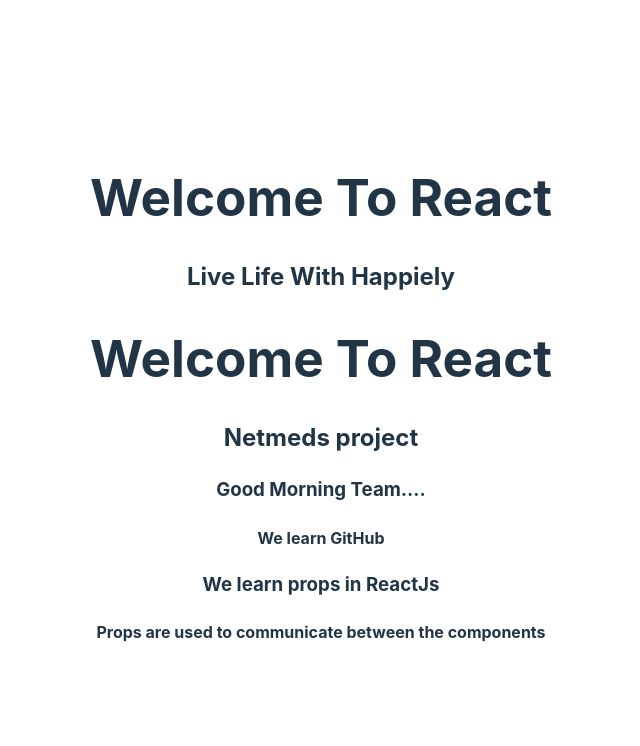
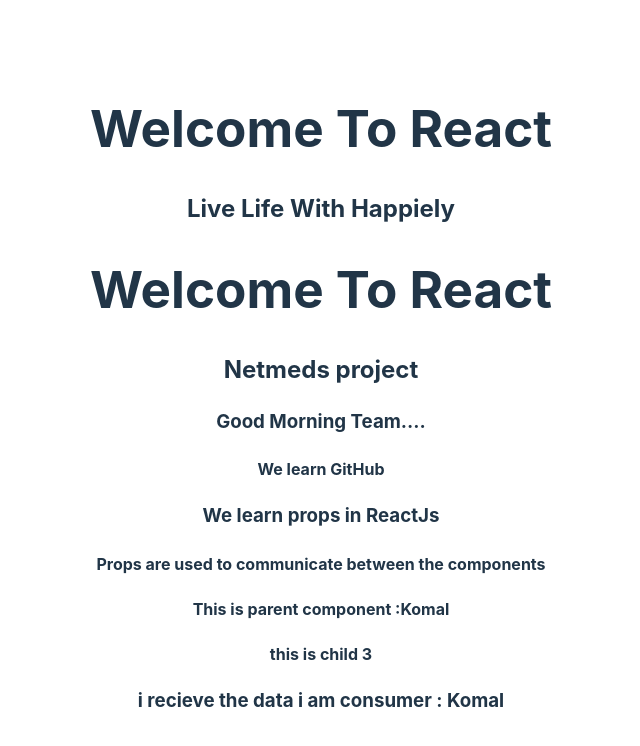
Before and after one commit to MeghaEdwan/MyPracticeProject, a React (Vite) app: page / in a window 1280 px wide. Shown: the top 746 px of the page, without its empty margins (319-959 px from the left). Built offline with nearby package versions, Linux system fonts and the light colour scheme.

Commit message:
Hooks Folder & useContext added

```diff
--- a/src/App.jsx
+++ b/src/App.jsx
@@ -6,10 +6,10 @@ import Wishesh from './Components/Wishesh';
 import File from './Components/File1';
 import Message from './Components/Message';
 import Props from './Components/Props';
+import UseContextHook from './Components/hooks/UseContextHook';
 
 
 function App() {
-  const [count, setCount] = useState(0)
 
   return (
     <>
@@ -17,6 +17,7 @@ function App() {
      <File/>
      <Message/>
      <Props language="ReactJs"/>
+     <UseContextHook/>
     </>
   )
 }
--- /dev/null
+++ b/src/Components/hooks/UseContextHook.jsx
@@ -0,0 +1,45 @@
+import React, { createContext, useContext, useState } from "react";
+
+ export const MyContext = createContext();
+const UseContextHook=()=> {
+  const [name, setName] = useState("Komal");
+
+  return (
+    <div>
+      <h4>This is parent component :{name}</h4>
+      <MyContext.Provider value={name}>
+        <Child3 />
+      </MyContext.Provider>
+    </div>
+  );
+}
+
+export const Child1=()=> {
+  return (
+    <div>
+      <h4>this is child 1</h4>
+      {/* <Child2 /> */}
+    </div>
+  );
+}
+
+export const Child2=()=> {
+  return (
+    <div>
+      <h4>this is child 2</h4>
+      {/* <Child3 /> */}
+    </div>
+  );
+}
+
+export const Child3=()=> {
+  const context = useContext(MyContext);
+  return (
+    <div>
+      <h4>this is child 3</h4>
+      <h3>i recieve the data i am consumer : {context}</h3>
+    </div>
+  );
+}
+
+export default UseContextHook;
```
